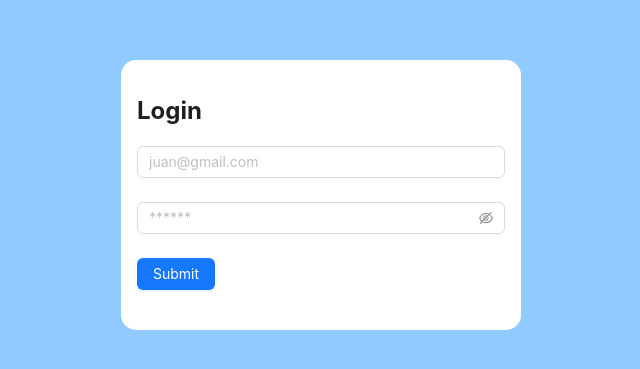
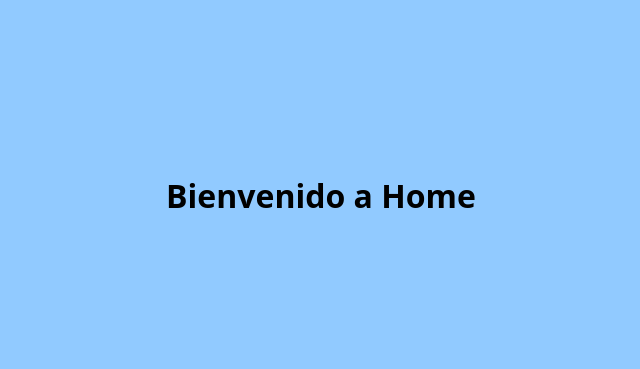
Before and after one commit to SintergicaAI/Sistema-de-administrador, a React (Vite) app: page /home in a window 1280 px wide. Shown: the part 205-574 px from the top of the page, without its empty margins (319-959 px from the left). Built offline with nearby package versions, Linux system fonts and the light colour scheme.

Commit message:
Agregamos e implementamos redireccion entre Login y Home al comprobar los datos del formulario

```diff
--- a/package.json
+++ b/package.json
@@ -12,7 +12,9 @@
   "dependencies": {
     "antd": "^5.23.2",
     "react": "^18.3.1",
-    "react-dom": "^18.3.1"
+    "react-dom": "^18.3.1",
+    "react-router": "^7.1.3",
+    "react-router-dom": "^7.1.3"
   },
   "devDependencies": {
     "@eslint/js": "^9.9.0",
--- /dev/null
+++ b/src/Home.tsx
@@ -0,0 +1,10 @@
+
+
+export  default () =>{
+    return (
+        <>
+            <h1>Bienvenido a Home</h1>
+        </>
+
+    )
+}
--- a/src/Login.tsx
+++ b/src/Login.tsx
@@ -1,6 +1,7 @@
 import type { FormProps } from 'antd';
 import {useState} from "react";
-import { Button, Checkbox, Form, Input} from 'antd';
+import {useNavigate} from "react-router";
+import { Button, Form, Input} from 'antd';
 import "./styles/login.css";
 
 /*Url del servidor*/
@@ -18,49 +19,13 @@ type ResponseBackend = {
     token:string
 }
 
-const onFinish: FormProps<FieldType>['onFinish'] = async (values) => {
-    console.log('Success:', values);
-    const {correo,contrasena} = values;
-    try{
-
-        const response = await fetch(`${serverUrl}clientes/login`,{
-            method: 'POST',
-            headers: {
-                'Content-Type': 'application/json',
-            },
-            body: JSON.stringify({correo,contrasena})
-        });
-
-        if(response.status !== 200){
-            throw new Error(response.statusText);
-        }
-        const result:ResponseBackend = await response.json();
-        /*Comprobar el resultado del backend*/
-        if(result.exitoso){
-            /*Cambiar a otra pagina*/
-
-            /*Guardar en el local storage*/
-            localStorage.setItem("usuario",JSON.stringify(values));
 
 
-            let listaUsuarios = await obtenerListaUsuarios(result.token);
-            console.log(listaUsuarios);
-        }
-        else{
-            /*Mostrar mensaje de error*/
-        }
-        console.log(result);
-    }catch(err){
-        console.log(err);
-    }
 
-};
 
-const onFinishFailed: FormProps<FieldType>['onFinishFailed'] = (errorInfo) => {
-    console.log('Failed:', errorInfo);
-};
 
-const obtenerListaUsuarios = async (token:string)=> {
+
+export const obtenerListaUsuarios = async (token:string)=> {
     try{
        const response = await fetch(`${serverUrl}clientes/listar`,{
            method: 'GET',
@@ -85,12 +50,59 @@ const obtenerListaUsuarios = async (token:string)=> {
 function Login():any{
     const [email, setEmail] = useState('');
     const [password, setPassword] = useState('');
+    const navigation = useNavigate();
 
     //Se ejecuta una vez cuando se renderiza el componente
    /* useEffect(()=>{
         const sesion = localStorage.getItem("usuario")  ??"sin valores";
         console.log(sesion);
     },[]);*/
+
+    const onFinish: FormProps<FieldType>['onFinish'] = async (values) => {
+        console.log('Success:', values);
+        /*Movernos al componente Home*/
+
+        const {correo,contrasena} = values;
+        try{
+
+            const response = await fetch(`${serverUrl}clientes/login`,{
+                method: 'POST',
+                headers: {
+                    'Content-Type': 'application/json',
+                },
+                body: JSON.stringify({correo,contrasena})
+            });
+
+            if(response.status !== 200){
+                throw new Error(response.statusText);
+            }
+            const result:ResponseBackend = await response.json();
+            /*Comprobar el resultado del backend*/
+            if(result.exitoso){
+
+
+                /*Guardar en el local storage*/
+                localStorage.setItem("usuario",JSON.stringify(values));
+
+                /*Redirigir a Home*/
+                navigation("/home")
+
+
+                /*let listaUsuarios = await obtenerListaUsuarios(result.token);
+                console.log(listaUsuarios);*/
+            }
+            else{
+                /*Mostrar mensaje de error*/
+            }
+            console.log(result);
+        }catch(err){
+            console.log(err);
+        }
+
+    };
+    const onFinishFailed: FormProps<FieldType>['onFinishFailed'] = (errorInfo) => {
+        console.log('Failed:', errorInfo);
+    };
 
     return (
         <>
--- a/src/main.tsx
+++ b/src/main.tsx
@@ -1,10 +1,17 @@
 import { StrictMode } from 'react'
 import { createRoot } from 'react-dom/client'
+import {BrowserRouter,Routes,Route } from "react-router";
 import App from './App.tsx'
+import Home from './Home.tsx';
 import "./styles/main.css";
 
 createRoot(document.getElementById('root')!).render(
   <StrictMode>
-    <App />
+      <BrowserRouter>
+          <Routes>
+              <Route path="/" element={<App />}/>
+              <Route path="/home" element={<Home />}/>
+          </Routes>
+      </BrowserRouter>
   </StrictMode>,
 )
```
Also changed, not shown: 1 other file (tests, documents, lock files or other folders).
